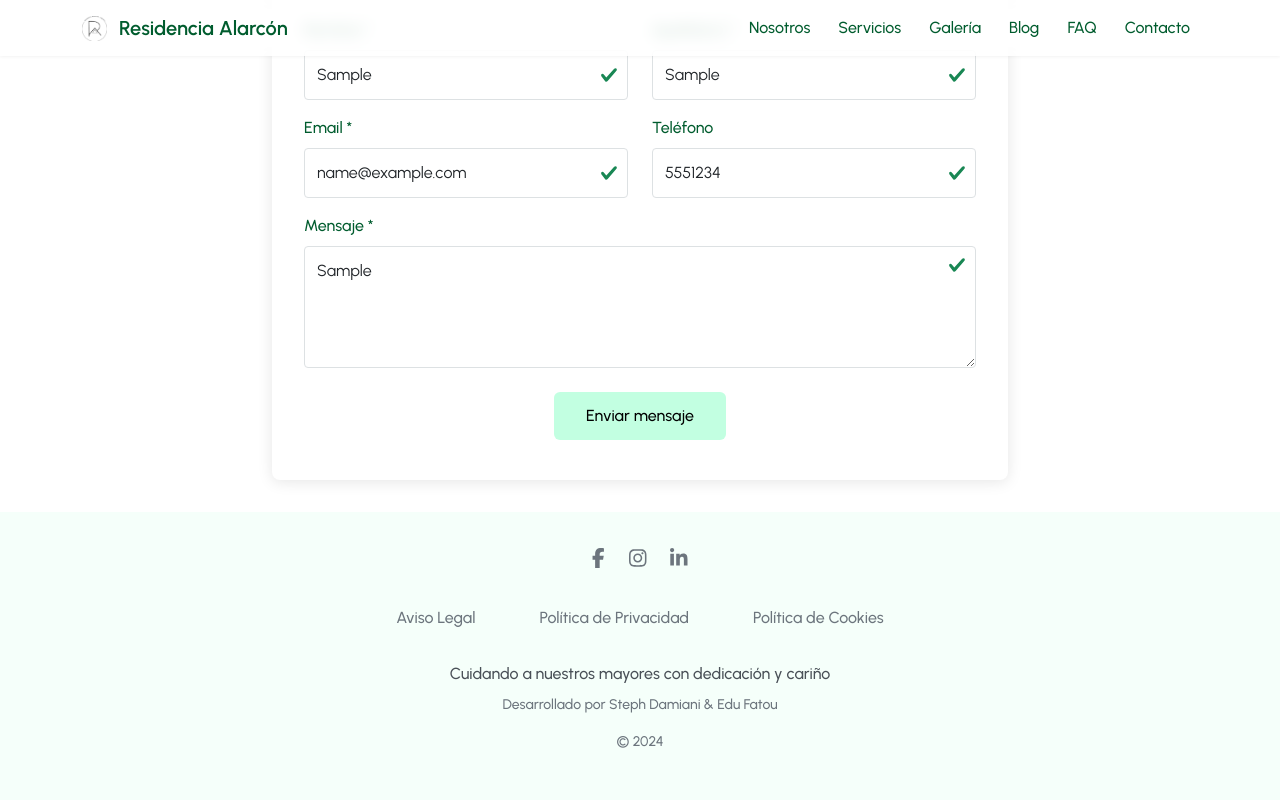
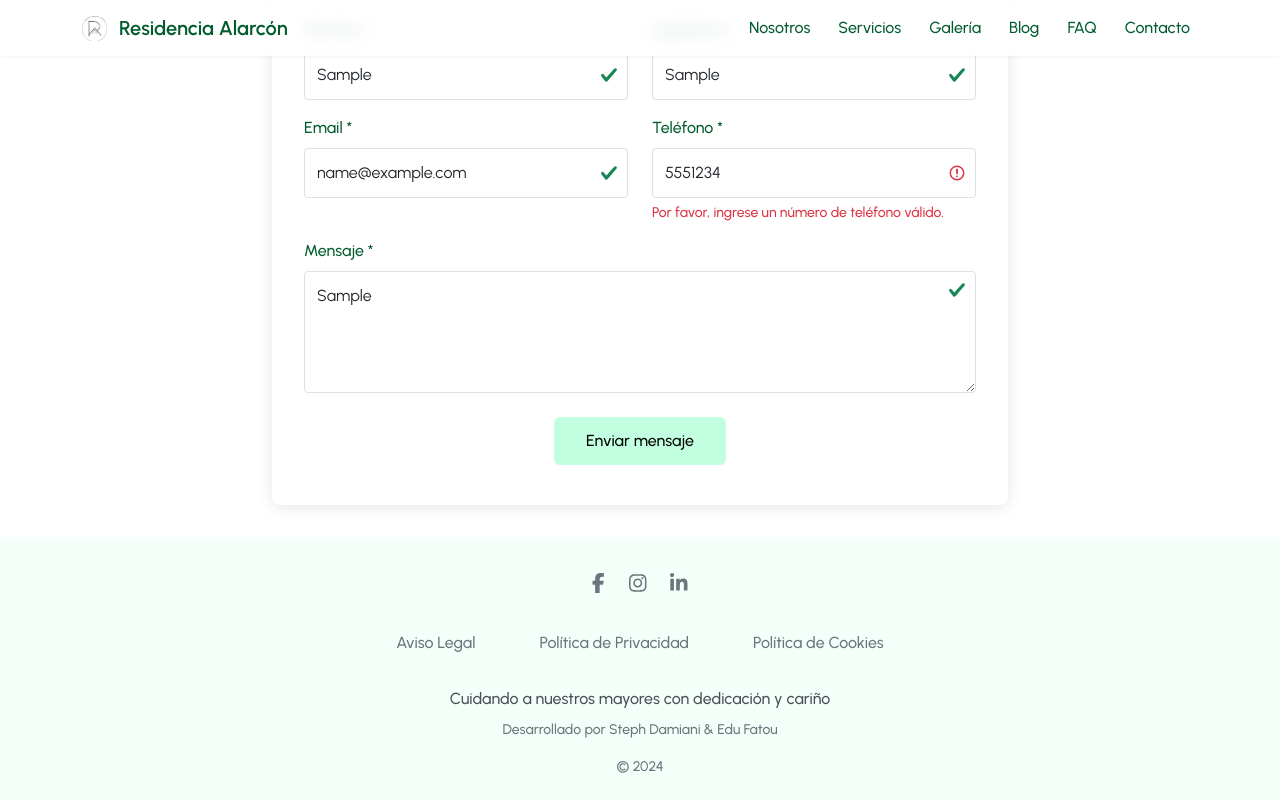
Before and after one commit to steph-d989/residencia_alarcon, a React (Vite) app in the folder client/: page /contacto in a window 1280 px wide. Both pictures are taken after typing "Sample", "Sample", "name@example.com", "5551234", "Sample" into the empty fields and a click on the button "Enviar mensaje". Shown: the part 875-1675 px from the top of the page. Built offline with nearby package versions, Linux system fonts and the light colour scheme.

Commit message:
telefono validacion ok

```diff
--- a/client/src/components/Main/Contact/Contact.jsx
+++ b/client/src/components/Main/Contact/Contact.jsx
@@ -138,13 +138,18 @@ const Contact = () => {
 
                   <Col md={6}>
                     <Form.Group className="mb-3">
-                      <Form.Label>Teléfono</Form.Label>
+                      <Form.Label>Teléfono *</Form.Label>
                       <Form.Control
+                        required
                         type="tel"
                         name="telefono"
+                        pattern="^[0-9]{9}$"
                         value={formData.telefono}
                         onChange={handleChange}
                       />
+                      <Form.Control.Feedback type="invalid">
+                        Por favor, ingrese un número de teléfono válido.
+                      </Form.Control.Feedback>
                     </Form.Group>
                   </Col>
                 </Row>
```
